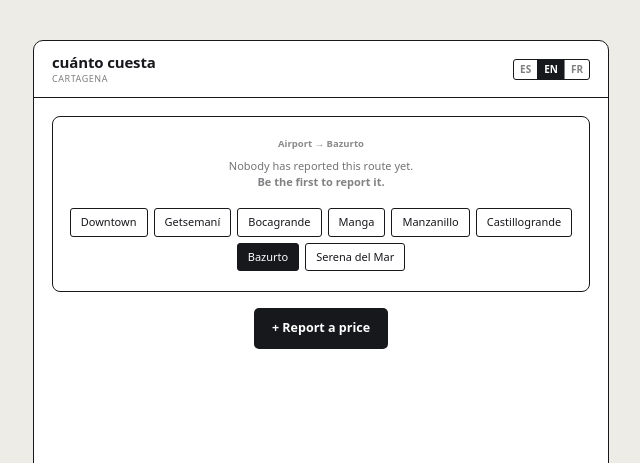
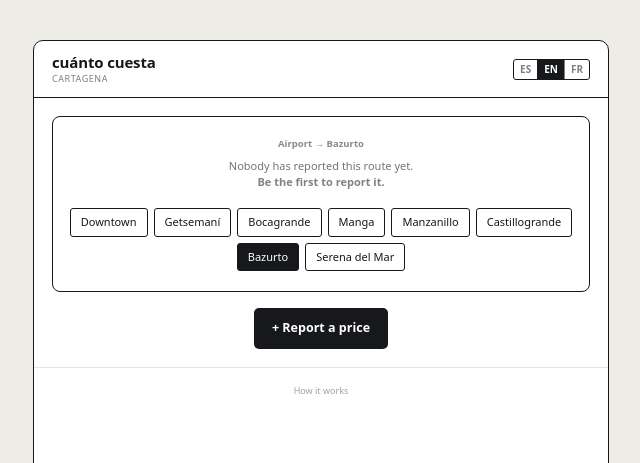
Before and after one commit to lunalunerarafa/cuantoctg, a Next.js app: page /en/airport/bazurto in a window 1280 px wide. Shown: the top 463 px of the page, without its empty margins (319-959 px from the left). Built offline with nearby package versions, Linux system fonts and the light colour scheme; no server answers.

Commit message:
fix: let the desktop card shrink-wrap instead of stretching full-height
min-h-screen still pins the footer to the bottom on mobile, but on
md+ it fought the layout's new bordered-card treatment by forcing
every page to stretch to the full viewport height regardless of
content length.

```diff
--- a/app/[lang]/[origin]/[destination]/page.tsx
+++ b/app/[lang]/[origin]/[destination]/page.tsx
@@ -67,7 +67,7 @@ export default async function RoutePage({
   const rangeLabel = display.kind === "value" ? formatRange(display.min, display.max) : "—";
 
   return (
-    <div className="flex min-h-screen flex-col">
+    <div className="flex min-h-screen flex-col md:min-h-0">
       <header className="flex items-center justify-between border-b border-ink px-[18px] py-[14px]">
         <Link href={`/${locale}`} className="text-[15px] leading-none font-bold tracking-[-0.01em]">
           cuánto cuesta
--- a/app/[lang]/como-funciona/page.tsx
+++ b/app/[lang]/como-funciona/page.tsx
@@ -48,7 +48,7 @@ export default async function MethodologyPage({ params }: { params: Promise<{ la
   ];
 
   return (
-    <div className="flex min-h-screen flex-col">
+    <div className="flex min-h-screen flex-col md:min-h-0">
       <header className="flex items-center gap-[10px] border-b border-ink px-[18px] py-[14px]">
         <Link href={`/${locale}`} className="text-[16px]" aria-label={t.howItWorks}>
           ←
--- a/app/[lang]/page.tsx
+++ b/app/[lang]/page.tsx
@@ -28,7 +28,7 @@ export default async function HomePage({
   const origin: PlaceId = PLACE_IDS.includes(originParam as PlaceId) ? (originParam as PlaceId) : "airport";
 
   return (
-    <div className="flex min-h-screen flex-col">
+    <div className="flex min-h-screen flex-col md:min-h-0">
       <header className="flex items-center justify-between border-b border-ink px-[18px] py-[14px]">
         <div className="text-[15px] font-bold leading-none tracking-[-0.01em]">
           cuánto cuesta
```
